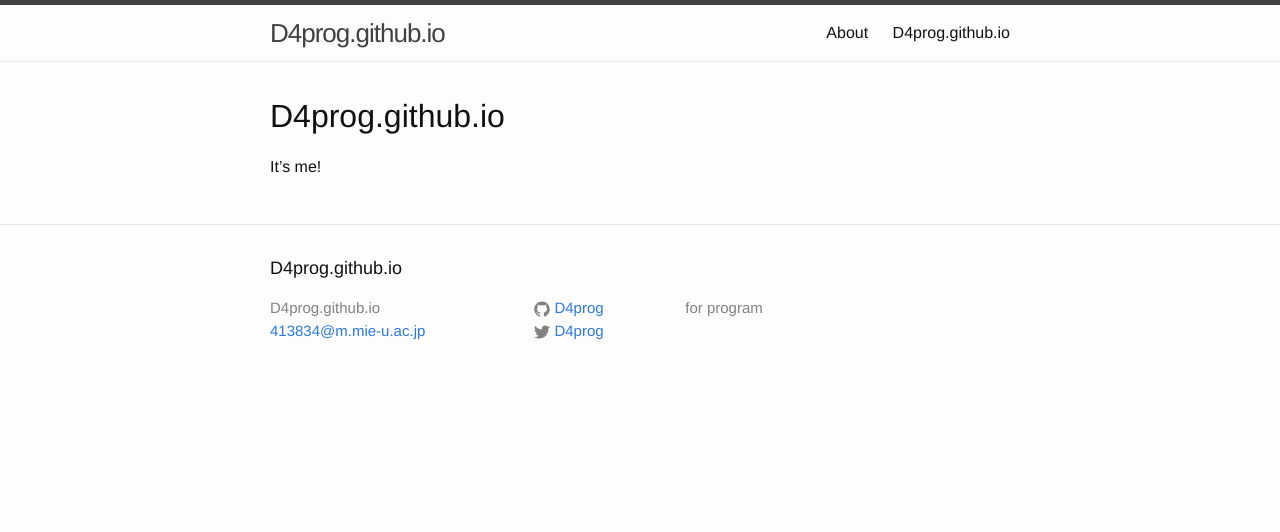
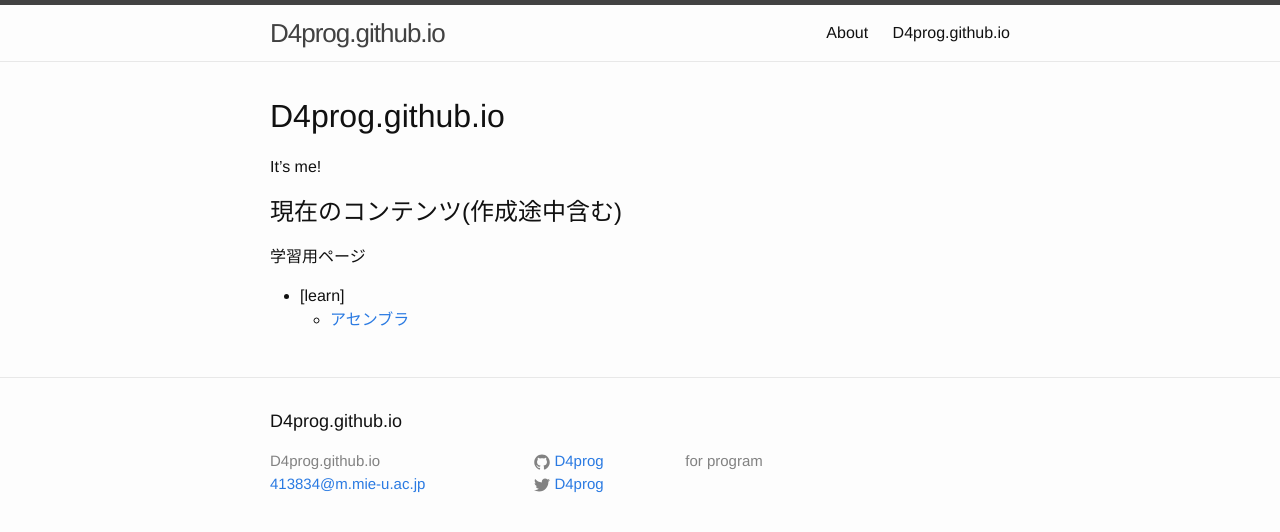
Before and after one commit to D4prog/D4prog.github.io, a Jekyll site: the page built from index.md, in a window 1280 px wide. Shown: the top 532 px of the page. Built offline with Jekyll 4.4.1, drawn with Linux system fonts in a browser that asks for light colours.

Commit message:
index.md creating contents

```diff
--- a/index.md
+++ b/index.md
@@ -4,3 +4,10 @@ title: D4prog.github.io
 ---
 # D4prog.github.io
 It's me!
+
+
+## 現在のコンテンツ(作成途中含む)
+
+学習用ページ
+* [learn]
+  * [アセンブラ](learn/assembly)
```
